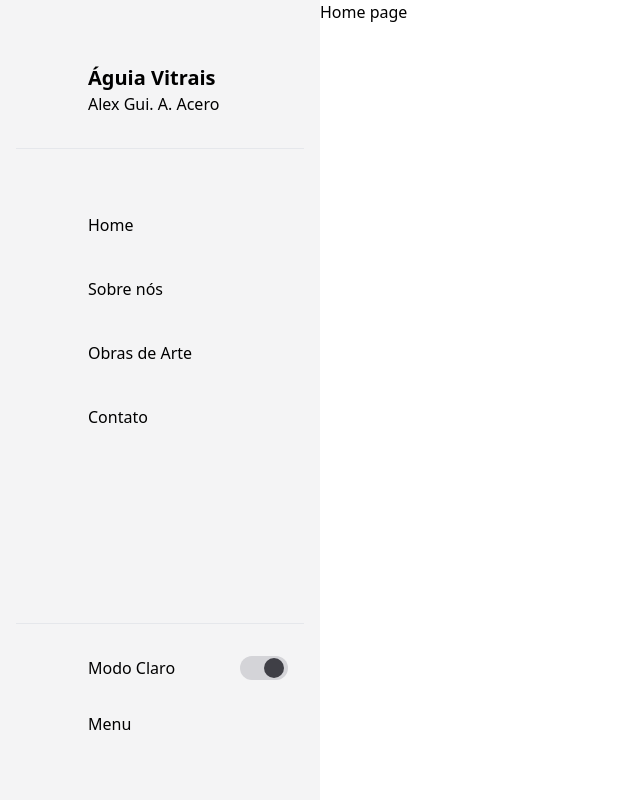
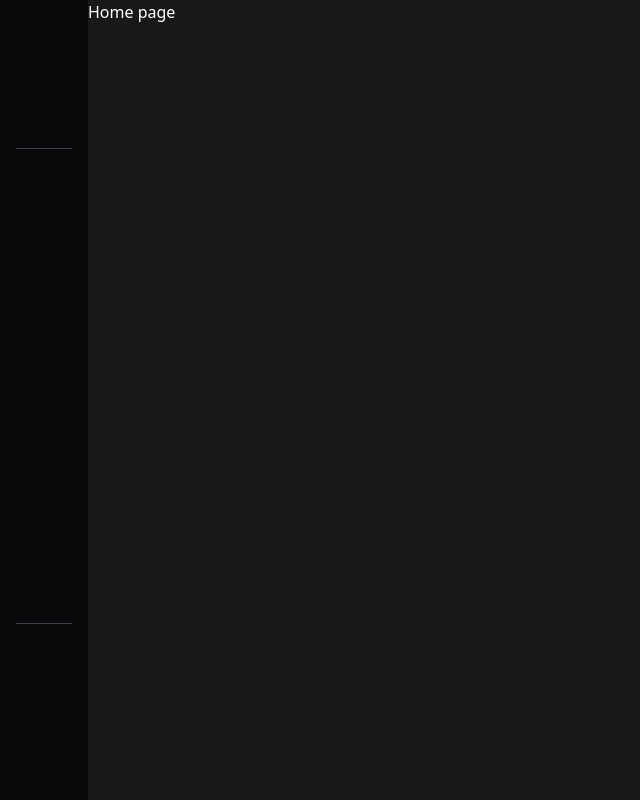
Before and after one commit to YulianSan/alex-portfolio, a Nuxt app: page / in a window 1280 px wide. Shown: the whole page, without its empty margins (0-640 px from the left). Built offline with nearby package versions, Linux system fonts and the light colour scheme.

Commit message:
fix(composable.state): change default value

```diff
--- a/composables/useMenu.ts
+++ b/composables/useMenu.ts
@@ -1 +1 @@
-export const useMenu = () => useState<boolean>('menu', () => true)
+export const useMenu = () => useState<boolean>('menu', () => false)
--- a/composables/useTheme.ts
+++ b/composables/useTheme.ts
@@ -1 +1 @@
-export const useTheme = () => useState<boolean>('theme', () => true)
+export const useTheme = () => useState<boolean>('theme', () => false)
```
